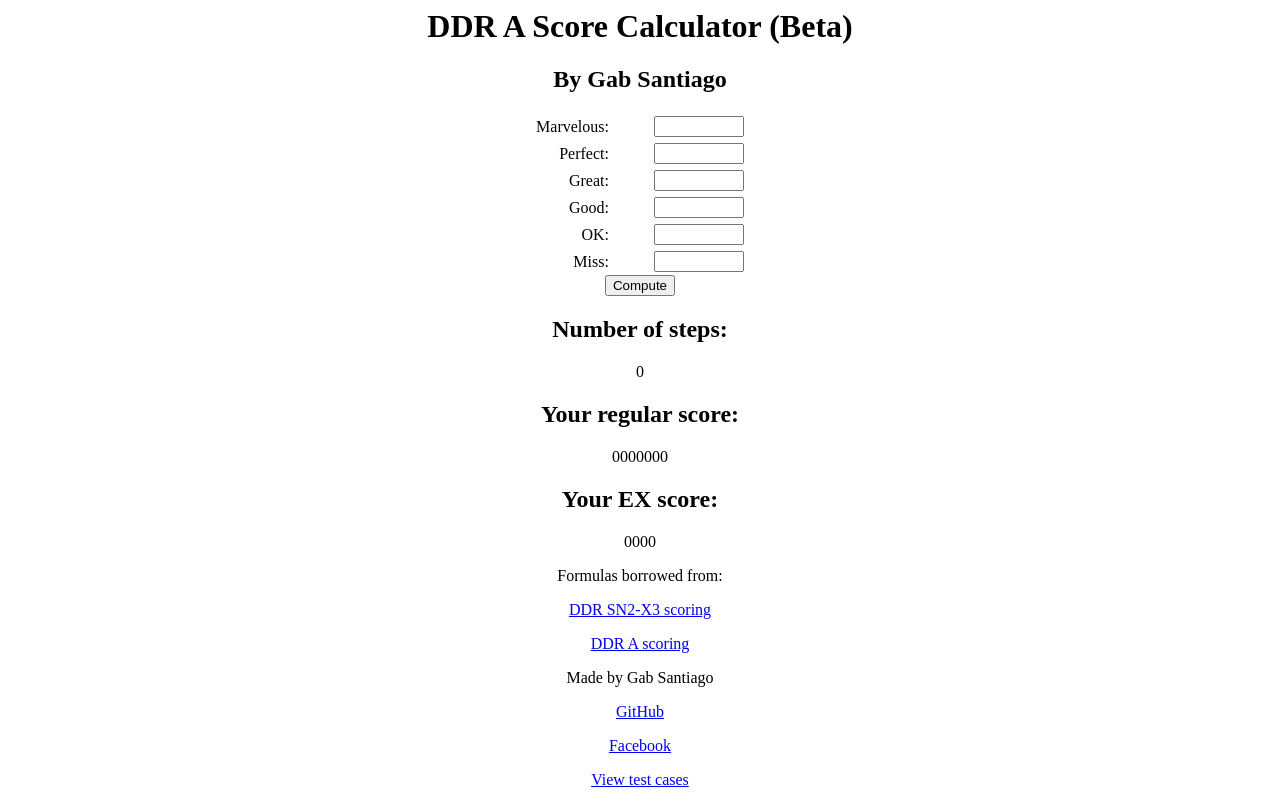
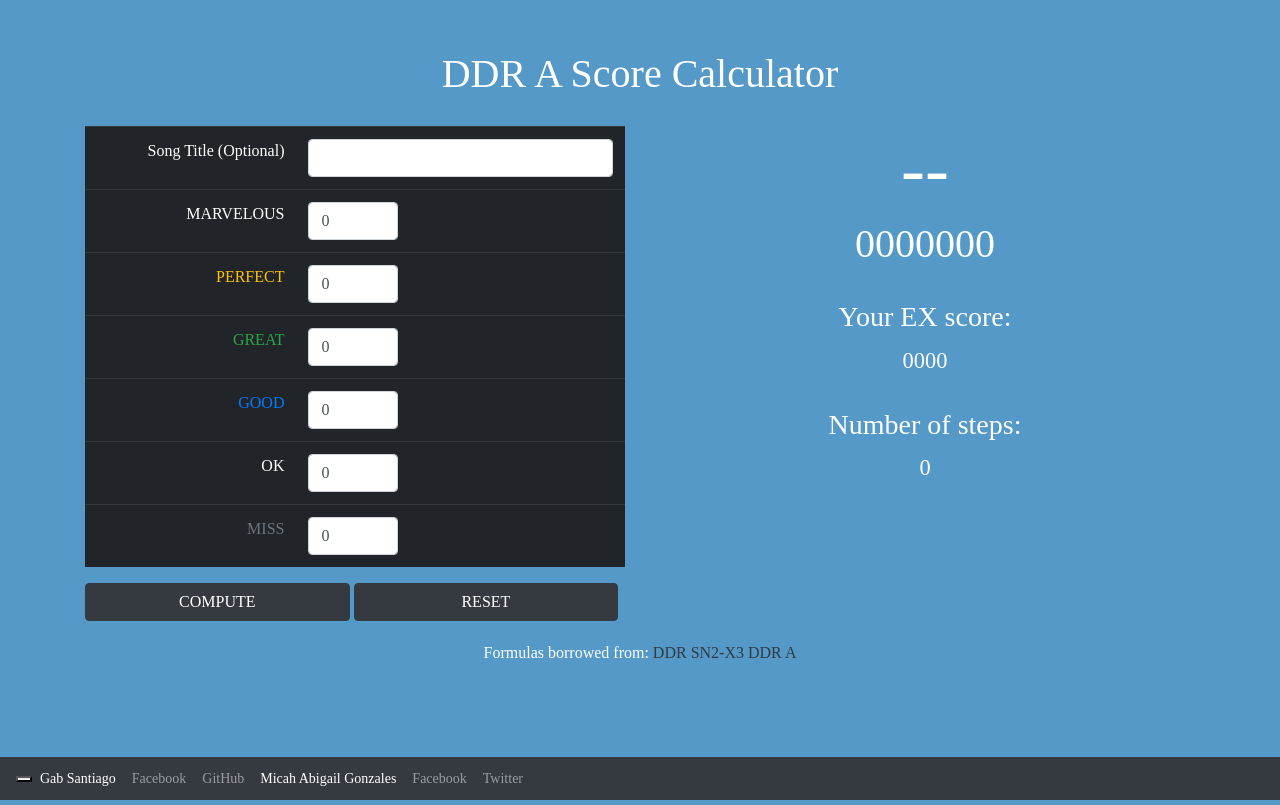
Before and after one commit to gab-santi/DDR-A-Score-Calculator-Beta, a plain HTML site: page index.html in a window 1280 px wide. Drawn offline with nearby package versions, Linux system fonts and the light colour scheme.

Commit message:
Major UI update
Stylized UI using CSS and Bootstrap, added Song Title input, Letter Grade and FC type output

```diff
--- a/index.html
+++ b/index.html
@@ -1,102 +1,128 @@
+<!DOCTYPE html>
+<html lang="en">
 <html>
 	<head>
+		<meta charset="utf-8">
+		<meta name="viewport" content="width=device-width, initial-scale=1">
 		<link rel="stylesheet" href="styles.css">
-		<title>DDR A Score Calculator (Beta)</title>
+		<!-- Latest compiled and minified CSS -->
+		<link rel="stylesheet" href="https://maxcdn.bootstrapcdn.com/bootstrap/4.1.0/css/bootstrap.min.css">
+
+		<!-- jQuery library -->
+		<script src="https://ajax.googleapis.com/ajax/libs/jquery/3.3.1/jquery.min.js"></script>
+
+		<!-- Popper JS -->
+		<script src="https://cdnjs.cloudflare.com/ajax/libs/popper.js/1.14.0/umd/popper.min.js"></script>
+
+		<!-- Latest compiled JavaScript -->
+		<script src="https://maxcdn.bootstrapcdn.com/bootstrap/4.1.0/js/bootstrap.min.js"></script>
+
+		<!-- JavaScript functions -->
+		<script src="scripts.js"></script>
+		<title>DDR A Score Calculator</title>
 	</head>
-	<script
-  src="https://code.jquery.com/jquery-3.3.1.min.js"
-  integrity="sha256-FgpCb/KJQlLNfOu91ta32o/NMZxltwRo8QtmkMRdAu8="
-  crossorigin="anonymous"></script>
+
 	<body style="font-family: montserrat">
-		<script type="text/javascript">
-			function computeScore() {
-				// get judgement data
-				var marv = Number($("#marvCount").val());
-				var perf = Number($("#perfCount").val());
-				var great = Number($("#greatCount").val());
-				var good = Number($("#goodCount").val());
-				var ok = Number($("#okCount").val());
-				var miss = Number($("#missCount").val());
-
-				// calculate the song's max combo
-				var numSteps = marv + perf + great + good + miss;
-
-
-				/* calculate the regular score
-				 * formula derived from:
-				 * http://aaronin.jp/ss9.html (DDR SN2-X3 scoring)
-				 * https://remywiki.com/AC_DDR_A (DDR A scoring)
-				 */
-				var marvScore = 1000000 / (numSteps + ok);
-				var perfScore = marvScore - 10;
-				var greatScore = (marvScore * 0.6) - 10;
-				var goodScore = (marvScore * 0.2) - 10;
-
-				var regScore = Math.floor(((marvScore * (marv + ok)) + (perfScore * perf) + (greatScore * great) + (goodScore * good) + 0.1) / 10) * 10 ;
-
-				// calculate the EX score
-				// formula: 3pts - marv and ok, 2pts - perf, 1pt - great, 0pts - everything else
-				var exScore = (marv * 3) + (perf * 2) + (great * 1) + (ok * 3);
-
-				// display results
-				$("#numSteps").html(numSteps);
-				$("#regScore").html(regScore);
-				$("#exScore").html(exScore);
-			}
-		</script>
-		<div id="title">
-			<h1>DDR A Score Calculator (Beta)</h1>
-			<h2>By Gab Santiago</h2>
+		<div class="container">
+				<div class="row" id="title">
+					<div class="col">
+							<h1>DDR A Score Calculator</h1>
+					</div>
 				</div>
 
-		<div id="input">
-			<table align="center">
+				<div class="row" id="input">
+
+					<div class="col-sm-6">
+						<table class="table table-dark" align="center">
 							<tr>
-					<td>Marvelous:</td>
-					<td><input type="number" id="marvCount" min="0"></td>
+								<td class="judge text-white">Song Title (Optional)</td>
+								<td><input type="text" class="form-control"></td>
 							</tr>
 							<tr>
-					<td>Perfect:</td>
-					<td><input type="number" id="perfCount" min="0"></td>
+								<td class="judge text-white">MARVELOUS</td>
+								<td><input type="number" class="form-control" id="marvCount" min="0" value="0"></td>
 							</tr>
 							<tr>
-					<td>Great:</td>
-					<td><input type="number" id="greatCount" min="0"></td>
+								<td class="judge text-warning">PERFECT</td>
+								<td><input type="number" class="form-control" id="perfCount" min="0" value="0"></td>
 							</tr>
 							<tr>
-					<td>Good:</td>
-					<td><input type="number" id="goodCount" min="0"></td>
+								<td class="judge text-success">GREAT</td>
+								<td><input type="number" class="form-control" id="greatCount" min="0" value="0"></td>
 							</tr>
 							<tr>
-					<td>OK:</td>
-					<td><input type="number" id="okCount" min="0"></td>
+								<td class="judge text-primary">GOOD</td>
+								<td><input type="number" class="form-control" id="goodCount" min="0" value="0"></td>
 							</tr>
 							<tr>
-					<td>Miss:</td>
-					<td><input type="number" id="missCount" min="0"></td>
+								<td class="judge">OK</td>
+								<td><input type="number" class="form-control" id="okCount" min="0" value="0"></td>
+							</tr>
+							<tr>
+								<td class="judge text-secondary">MISS</td>
+								<td><input type="number" class="form-control" id="missCount" min="0" value="0"></td>
 							</tr>
 						</table>
-			<input type="button" id="compute" onclick="computeScore()" value="Compute">
+
+						<div class="row">
+							<div class="col">
+									<button type="button" class="btn btn-dark" id="compute" onclick="computeScore()">COMPUTE</button>
+									<button type="button" class="btn btn-dark" id="reset" onclick="resetInput()">RESET</button>
+							</div>
+						</div>
+
 
 					</div>
 
-		<div id="results">
-			<h2>Number of steps:</h2>
-			<p id="numSteps">0</p>
-			<h2>Your regular score:</h2>
-			<p id="regScore">0000000</p>
-			<h2>Your EX score:</h2>
-			<p id="exScore">0000</p>
+					<div class="col-sm-6" id="results">
+						<h1 class="display-3" id="letterGrade">--</h1>
+						<h3 id="fcType"></h3>
+						<h1 id="regScore">0000000</h1>
+						<br>
+						<h3>Your EX score:</h3>
+						<h3 id="exScore"><small>0000</small></h3>
+						<br>
+						<h3>Number of steps:</h3>
+						<h3 id="numSteps"><small>0</small></h3>
+					</div>
 				</div>
 
-		<div id="contact">
-			<p>Formulas borrowed from:</p>
-			<p><a href="http://aaronin.jp/ss9.html">DDR SN2-X3 scoring</a></p>
-			<p><a href="https://remywiki.com/AC_DDR_A">DDR A scoring</a></p>
-			<p>Made by Gab Santiago</p>
-			<p><a href="https://github.com/gab-santi">GitHub</a></p>
-			<p><a href="https://www.facebook.com/gbsssss">Facebook</a></p>
-			<p><a href="https://drive.google.com/drive/folders/14xAhG14erqVkcNtibXjcq9BdJG9VGjwU?usp=sharing">View test cases</a></p>
+				<div class="row" id="formulas">
+					<div class="col">
+						Formulas borrowed from:
+						<a class="text-dark" href="http://aaronin.jp/ss9.html">DDR SN2-X3</a>
+						<a class="text-dark" href="https://remywiki.com/AC_DDR_A">DDR A</a>
 					</div>
+				</div>
+		</div>
+
+		<nav class="navbar navbar-expand-sm bg-dark navbar-dark fixed-bottom">
+			<button type="button" class="navbar-toggle" data-toggle="collapse" data-target=".navbar-collapse">
+					<span class="sr-only">Contact</span>
+			</button>
+			<div class="collapse navbar-collapse">
+				<ul class="navbar-nav mr-auto">
+		           	<li class="nav-item active">
+		                <span class="nav-link">Gab Santiago</span>
+		            </li>
+		            <li class="nav-item">
+		                <a class="nav-link" href="https://www.facebook.com/gbsssss">Facebook</a>
+		            </li>
+		            <li class="nav-item">
+		                <a class="nav-link" href="https://github.com/gab-santi">GitHub</a>
+		            </li>
+
+		            <li class="nav-item active">
+		                <span class="nav-link">Micah Abigail Gonzales</span>
+		            </li>
+		            <li class="nav-item">
+		                <a class="nav-link" href="https://www.facebook.com/mchgnzlsx">Facebook</a>
+		            </li>
+		            <li class="nav-item">
+		                <a class="nav-link" href="https://twitter.com/tsukiihime_?s=09">Twitter</a>
+		            </li>
+		        </ul>
+			</div>
+		</nav>
 	</body>
 </html>
--- /dev/null
+++ b/scripts.js
@@ -0,0 +1,98 @@
+			function computeScore() {
+				// get judgement data
+				var marv = Number($("#marvCount").val());
+				var perf = Number($("#perfCount").val());
+				var great = Number($("#greatCount").val());
+				var good = Number($("#goodCount").val());
+				var ok = Number($("#okCount").val());
+				var miss = Number($("#missCount").val());
+
+				// calculate the song's max combo
+				var numSteps = marv + perf + great + good + miss;
+
+				/* calculate the regular score
+				 * formula derived from:
+				 * http://aaronin.jp/ss9.html (DDR SN2-X3 scoring)
+				 * https://remywiki.com/AC_DDR_A (DDR A scoring)
+				 */
+				var marvScore = 1000000 / (numSteps + ok);
+				var perfScore = marvScore - 10;
+				var greatScore = (marvScore * 0.6) - 10;
+				var goodScore = (marvScore * 0.2) - 10;
+
+				var regScore = Math.floor(((marvScore * (marv + ok)) + (perfScore * perf) + (greatScore * great) + (goodScore * good) + 0.1) / 10) * 10 ;
+
+				// calculate the EX score
+				// formula: 3pts - marv and ok, 2pts - perf, 1pt - great, 0pts - everything else
+				var exScore = (marv * 3) + (perf * 2) + (great * 1) + (ok * 3);
+
+				// find letter grade
+				var letterGrade = "";
+				if (regScore >= 990000) { // AAA
+					letterGrade = "AAA";
+				} else if (regScore >= 950000 && regScore <= 989990) { // AA+
+					letterGrade = "AA+";
+				} else if (regScore >= 900000 && regScore <= 949990) { // AA
+					letterGrade = "AA";
+				} else if (regScore >= 890000 && regScore <= 899990) { // AA-
+					letterGrade = "AA-";
+				} else if (regScore >= 850000 && regScore <= 889990) { // A+
+					letterGrade = "A+";
+				} else if (regScore >= 800000 && regScore <= 849990) { // A
+					letterGrade = "A";
+				} else if (regScore >= 790000 && regScore <= 799990) { // A-
+					letterGrade = "A-";
+				} else if (regScore >= 750000 && regScore <= 789990) { // B+
+					letterGrade = "B+";
+				} else if (regScore >= 700000 && regScore <= 749990) { // B
+					letterGrade = "B";
+				} else if (regScore >= 690000 && regScore <= 699990) { // B-
+					letterGrade = "B-";
+				} else if (regScore >= 650000 && regScore <= 689990) { // C+
+					letterGrade = "C+";
+				} else if (regScore >= 600000 && regScore <= 649990) { // C
+					letterGrade = "C";
+				} else if (regScore >= 590000 && regScore <= 599990) { // C-
+					letterGrade = "C-";
+				} else if (regScore >= 550000 && regScore <= 589990) { // D+
+					letterGrade = "D+";
+				} else if (regScore >= 0 && regScore <= 549990) { // D
+					letterGrade = "D";
+				}
+
+
+				// find full combo type
+				var fcType = "";
+
+				if (miss == 0) {
+					if (good == 0) {
+						if (great == 0) {
+							if (perf == 0) {
+								fcType = "Marvelous Full Combo";
+							} else {
+								fcType = "Perfect Full Combo";
+							}
+						} else {
+							fcType = "Great Full Combo";
+						}
+					} else {
+						fcType = "Good Full Combo";
+					}
+				}
+
+				// display results
+				$("#numSteps").html(numSteps);
+				$("#regScore").html(regScore);
+				$("#exScore").html(exScore);
+				$("#letterGrade").html(letterGrade)
+				$("#fcType").html(fcType);
+			}
+
+			function resetInput() {
+				$("#marvCount").val(0);
+				$("#perfCount").val(0);
+				$("#greatCount").val(0);
+				$("#goodCount").val(0);
+				$("#okCount").val(0);
+				$("#missCount").val(0)
+			}
--- a/styles.css
+++ b/styles.css
@@ -1,19 +1,34 @@
 body {
 	font-family: montserrat;
+  	padding-top: 30px;
+  	padding-bottom: 50px;
+  	background-size: auto;
+  	background-color: #5499C7 !important;
+  	color: #FFFFFF !important;
 }
 
-td {
-	text-align: right;
-	padding: 3px 0;
+.navbar {
+	padding-top: 3px !important;
+	padding-bottom: 3px !important;
+	min-height: 32px !important;
+	font-size: 14px;
+	margin-top: 30px;
 }
 
-table {
-	border-collapse: separate;
-	border-spacing: 45px 0;
+.judge {
+	text-align: right;
 }
 
-#title, #input, #results, #contact {
+#title, #input, #formulas {
+	padding-top: 20px;
+}
+
+#title, #results, #formulas {
 	text-align: center;
+}
+
+#title {
+
 }
 
 #input {
@@ -30,4 +45,16 @@ table {
 
 #marvCount, #perfCount, #greatCount, #goodCount, #okCount, #missCount {
 	width: 90px;
+	text-align: left;
 }
+
+#computeDiv {
+	text-align: center;
+}
+
+#compute, #reset {
+	display: inline-block;
+	width: 49%;
+}
+
+#buttons
```
Lines whose indentation alone changed are shown as unchanged.
